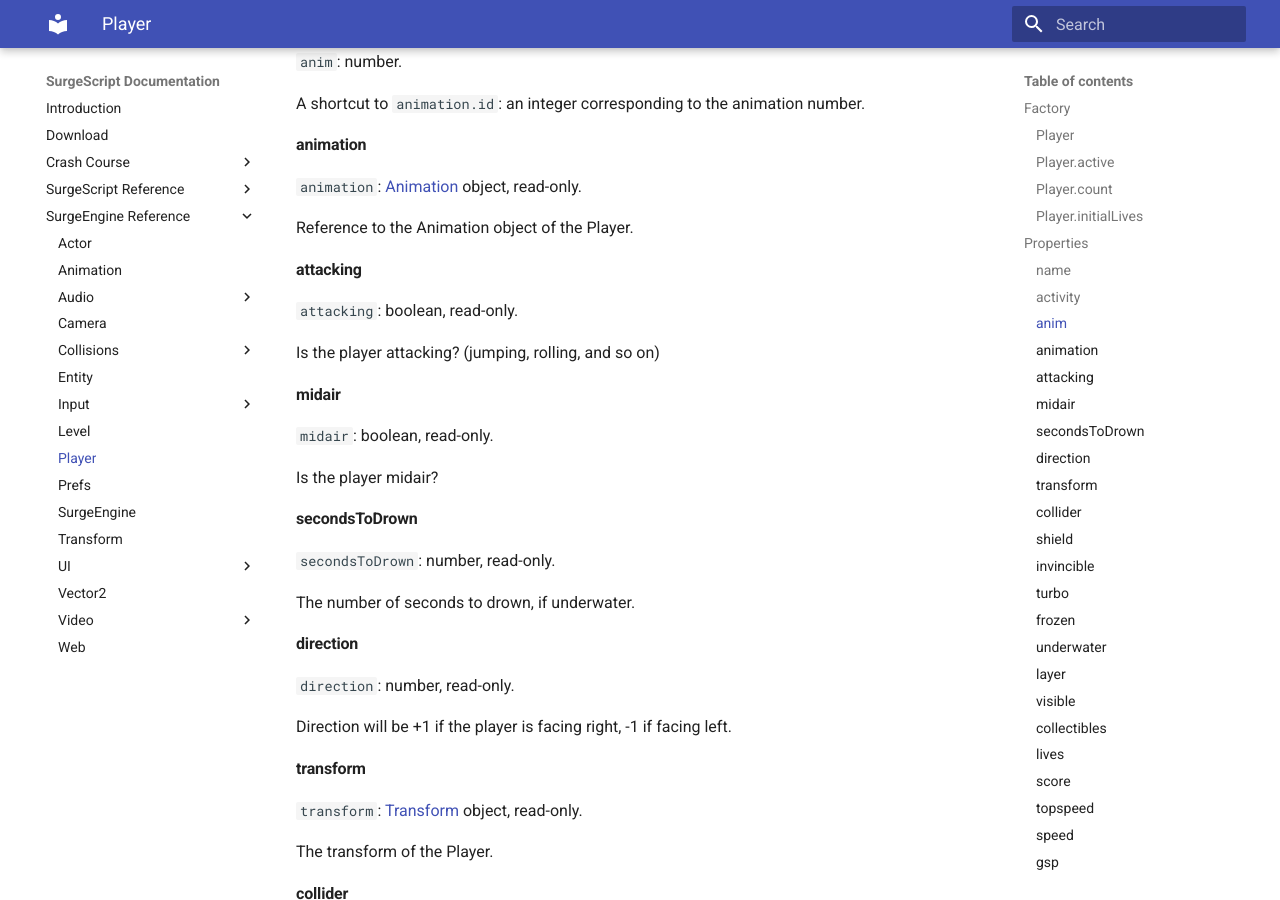
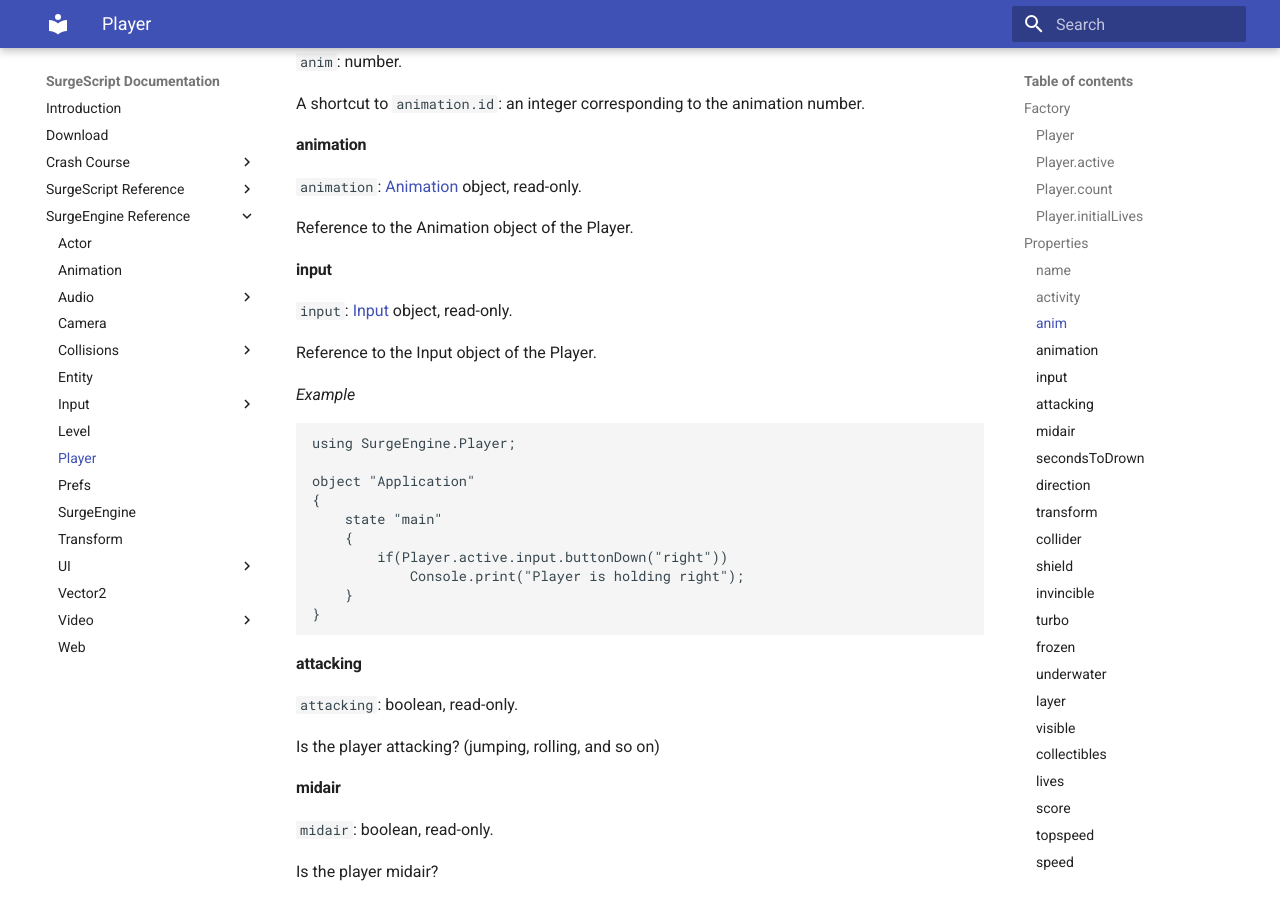
Before and after one commit to alemart/surgescript, an MkDocs documentation site: the page built from docs/engine/player.md, in a window 1280 px wide and 900 px high, scrolled down 2677 px. Built offline with MkDocs 1.6.1 and Material for MkDocs 9.7.7, drawn with Linux system fonts in a browser that asks for light colours; old or Windows-style settings are respelled for this version of MkDocs; some of the changed text lies outside the part shown.

Commit message:
Added Player.input (SurgeEngine)

````diff
--- a/docs/engine/player.md
+++ b/docs/engine/player.md
@@ -128,9 +128,29 @@ A shortcut to `animation.id`: an integer corresponding to the animation number.
 
 #### animation
 
-`animation`: [Animation](animation) object, read-only.
+`animation`: [Animation](animation.md) object, read-only.
 
 Reference to the Animation object of the Player.
+
+#### input
+
+`input`: [Input](input.md) object, read-only.
+
+Reference to the Input object of the Player.
+
+*Example*
+```
+using SurgeEngine.Player;
+
+object "Application"
+{
+    state "main"
+    {
+        if(Player.active.input.buttonDown("right"))
+            Console.print("Player is holding right");
+    }
+}
+```
 
 #### attacking
 
````
Also changed, not shown: other parts of docs/engine/player.md (+1 -1 lines), docs/engine/input.md (+2 -0 lines).
